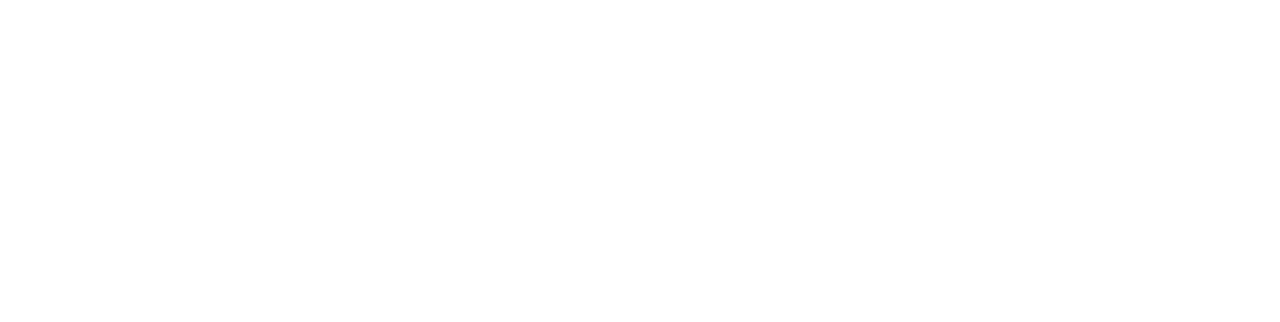
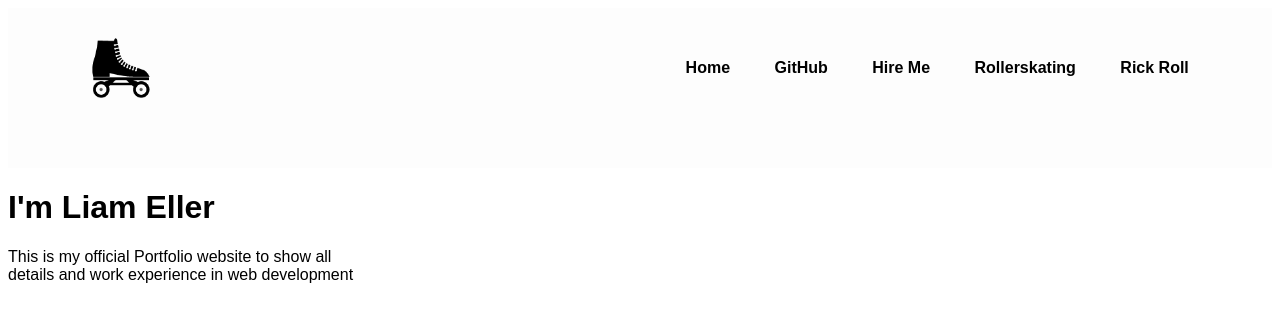
Before and after one commit to lionturtle99/My_Portfolio, a plain HTML site: page index.html in a window 1280 px wide. Drawn offline with Linux system fonts and the light colour scheme.

Commit message:
Add nvavbar with png image, and intro to html file

```diff
--- a/css/styles.css
+++ b/css/styles.css
@@ -0,0 +1,34 @@
+body{
+  font-family: sans-serif;
+}
+.navbar{
+  position:relative;
+  width:100%;
+  height: 20vh;
+  background:rgb(253, 253, 253);
+}
+.skatepng{
+  width:auto;
+  height:100px;
+}
+nav{
+  display:flex;
+  width:90%;
+  margin:auto;
+  padding:10px 0;
+  align-items: center;
+  justify-content: space-between;
+}
+nav ul li{
+  display:inline-block;
+  list-style:none;
+  margin:10px 20px;
+}
+nav ul li a{
+  text-decoration:none;
+  color:black;
+  font-weight:bold;
+}
+nav ul li a:hover{
+  color:red;
+}
--- a/index.html
+++ b/index.html
@@ -6,7 +6,24 @@
 </head>
 <body>
   <div class="body">
-
+    <div class="navbar">
+      <nav>
+        <img src="img/Epicodus.png" alt="rollerskate logo" class="skatepng">
+        <ul>
+          <li><a href="#">Home</a></li>
+          <li><a href="#">GitHub</a></li>
+          <li><a href="#">Hire Me</a></li>
+          <li><a href="#">Rollerskating</a></li>
+          <li><a href="#">Rick Roll</a></li>
+        </ul>
+      </nav>
+    </div>
+    <div class="heading">
+      <h1>I'm Liam <span>Eller</span></h1>
+      <p>This is my official Portfolio website to show all
+        <br> details and work experience in web development
+      </p>
+    </div>
   </div>
 </body>
 </html>
```
Also changed, not shown: img/Epicodus.png (added), img/Roller-Skates.png (added).
